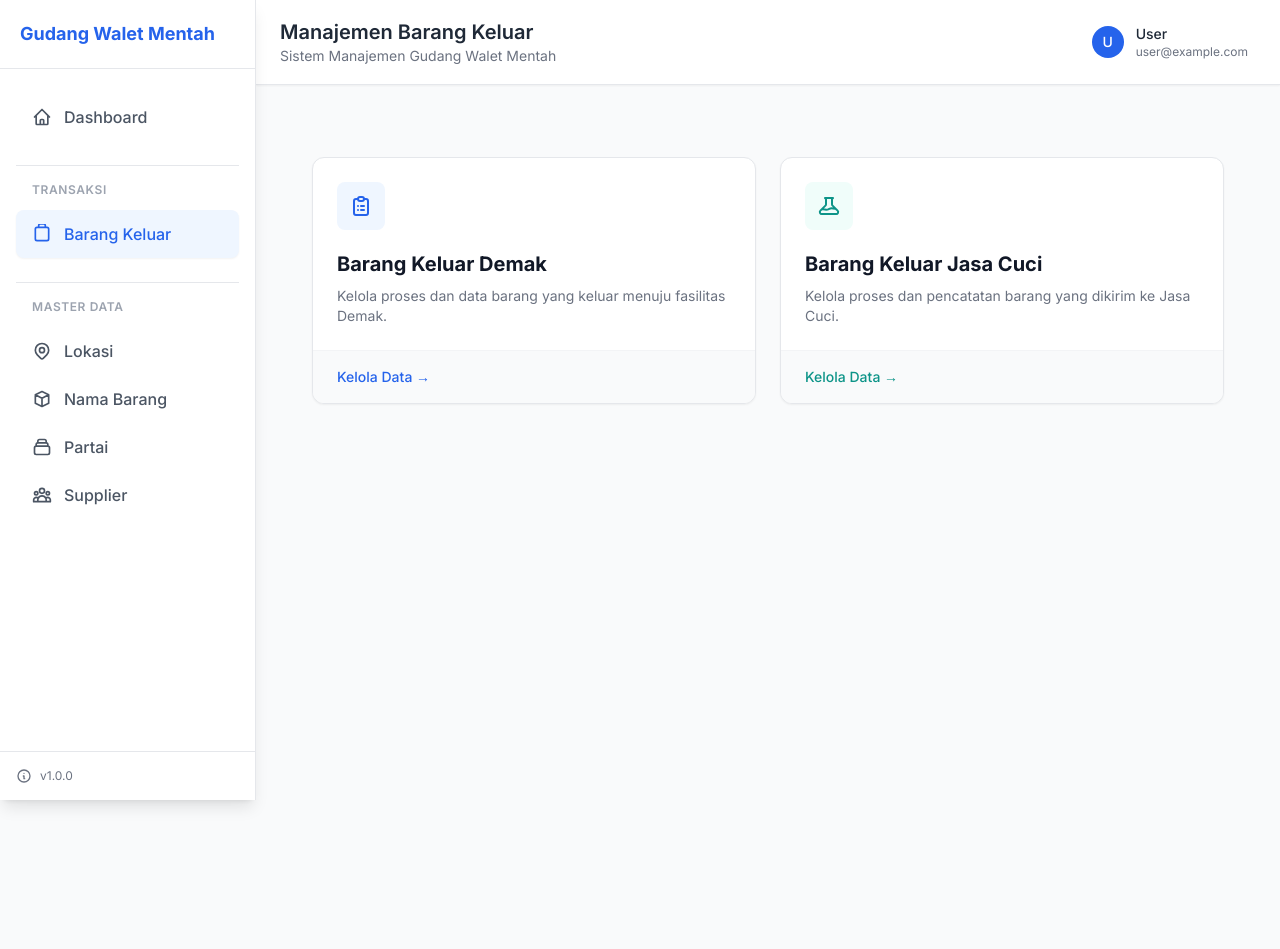
After one commit to ristack-tech/gudang-walet-mentah, a Laravel app: page /admin/barang-keluar in a window 1280 px wide. The commit adds this page. Run offline with Laravel 10, Linux system fonts and the light colour scheme; style sheets or scripts are compiled from the project's sources.

Commit message:
Create Frontend Barang Keluar

```diff
--- /dev/null
+++ b/resources/views/admin/barang-keluar/index.blade.php
@@ -0,0 +1,47 @@
+@extends('layouts.app')
+
+@section('title', 'Manajemen Barang Keluar')
+
+@section('content')
+    <div class="bg-gray-50 min-h-screen">
+        <div class="w-full px-4 sm:px-6 lg:px-8 py-8">
+
+            <!-- Cards -->
+            <div class="grid grid-cols-1 md:grid-cols-2 gap-6">
+                <!-- Card: Barang Keluar Demak -->
+                <a href="#" class="group bg-white rounded-xl border border-gray-200 shadow-sm hover:shadow-md hover:border-blue-500 transition-all duration-200 overflow-hidden flex flex-col">
+                    <div class="p-6 flex-grow">
+                        <div class="w-12 h-12 bg-blue-50 text-blue-600 rounded-lg flex items-center justify-center mb-5 group-hover:scale-110 transition-transform duration-200">
+                            <!-- Icon: Document/Clipboard -->
+                            <svg xmlns="http://www.w3.org/2000/svg" class="h-6 w-6" fill="none" viewBox="0 0 24 24" stroke="currentColor" stroke-width="2">
+                              <path stroke-linecap="round" stroke-linejoin="round" d="M9 5H7a2 2 0 00-2 2v12a2 2 0 002 2h10a2 2 0 002-2V7a2 2 0 00-2-2h-2M9 5a2 2 0 002 2h2a2 2 0 002-2M9 5a2 2 0 012-2h2a2 2 0 012 2m-3 7h3m-3 4h3m-6-4h.01M9 16h.01" />
+                            </svg>
+                        </div>
+                        <h2 class="text-xl font-bold text-gray-900 mb-2 group-hover:text-blue-600 transition-colors">Barang Keluar Demak</h2>
+                        <p class="text-gray-500 text-sm">Kelola proses dan data barang yang keluar menuju fasilitas Demak.</p>
+                    </div>
+                    <div class="bg-gray-50 px-6 py-4 border-t border-gray-100 flex items-center justify-between">
+                        <span class="text-sm font-medium text-blue-600">Kelola Data &rarr;</span>
+                    </div>
+                </a>
+
+                <!-- Card: Barang Keluar Jasa Cuci -->
+                <a href="#" class="group bg-white rounded-xl border border-gray-200 shadow-sm hover:shadow-md hover:border-teal-500 transition-all duration-200 overflow-hidden flex flex-col">
+                    <div class="p-6 flex-grow">
+                        <div class="w-12 h-12 bg-teal-50 text-teal-600 rounded-lg flex items-center justify-center mb-5 group-hover:scale-110 transition-transform duration-200">
+                            <!-- Icon: Beaker/Wash -->
+                            <svg xmlns="http://www.w3.org/2000/svg" class="h-6 w-6" fill="none" viewBox="0 0 24 24" stroke="currentColor" stroke-width="2">
+                              <path stroke-linecap="round" stroke-linejoin="round" d="M19.428 15.428a2 2 0 00-1.022-.547l-2.387-.477a6 6 0 00-3.86.517l-.318.158a6 6 0 01-3.86.517L6.05 15.21a2 2 0 00-1.806.547M8 4h8l-1 1v5.172a2 2 0 00.586 1.414l5 5c1.26 1.26.367 3.414-1.415 3.414H4.828c-1.782 0-2.674-2.154-1.414-3.414l5-5A2 2 0 009 10.172V5L8 4z" />
+                            </svg>
+                        </div>
+                        <h2 class="text-xl font-bold text-gray-900 mb-2 group-hover:text-teal-600 transition-colors">Barang Keluar Jasa Cuci</h2>
+                        <p class="text-gray-500 text-sm">Kelola proses dan pencatatan barang yang dikirim ke Jasa Cuci.</p>
+                    </div>
+                    <div class="bg-gray-50 px-6 py-4 border-t border-gray-100 flex items-center justify-between">
+                        <span class="text-sm font-medium text-teal-600">Kelola Data &rarr;</span>
+                    </div>
+                </a>
+            </div>
+        </div>
+    </div>
+@endsection
--- a/resources/views/partials/sidebar.blade.php
+++ b/resources/views/partials/sidebar.blade.php
@@ -18,6 +18,7 @@
             $isNamaBarang = request()->routeIs('nama-barang.*');
             $isPartai = request()->routeIs('partai.*');
             $isSupplier = request()->routeIs('supplier.*');
+            $isBarangKeluar = request()->routeIs('barang-keluar.*');
         @endphp
 
         <a href="{{ route('dashboard') }}"
@@ -31,6 +32,24 @@
             <span class="font-medium">Dashboard</span>
         </a>
 
+
+        <div class="pt-4">
+            <div class="border-t border-gray-200 mb-4"></div>
+            <h3 class="px-4 text-xs font-semibold text-gray-400 uppercase tracking-wider mb-3">
+                Transaksi
+            </h3>
+
+            <a href="{{ route('barang-keluar.index') }}"
+                class="flex items-center px-4 py-3 rounded-lg transition-all duration-200 group
+            {{ $isBarangKeluar ? 'bg-blue-50 text-blue-600 font-semibold shadow-sm' : 'text-gray-600 hover:bg-gray-50 hover:text-gray-800' }}">
+                <svg class="w-5 h-5 mr-3 flex-shrink-0" fill="none" stroke="currentColor" viewBox="0 0 24 24">
+                    <path stroke-linecap="round" stroke-linejoin="round" stroke-width="2"
+                        d="M8 4H6a2 2 0 00-2 2v12a2 2 0 002 2h12a2 2 0 002-2V6a2 2 0 00-2-2h-2M8 4H6a2 2 0 00-2 2v12a2 2 0 002 2h12a2 2 0 002-2V6a2 2 0 00-2-2h-2m-4-4h2a2 2 0 012 2v2H8V2a2 2 0 012-2z"></path>
+                </svg>
+                <span class="font-medium">Barang Keluar</span>
+            </a>
+
+        </div>
 
         <div class="pt-4">
             <div class="border-t border-gray-200 mb-4"></div>
--- a/routes/web.php
+++ b/routes/web.php
@@ -8,21 +8,20 @@ use App\Http\Controllers\Auth\AuthController;
 use App\Http\Controllers\Dashboard\DashboardController;
 use Illuminate\Support\Facades\Route;
 
-/*
-|--------------------------------------------------------------------------
-| Web Routes
-|--------------------------------------------------------------------------
-|
-| Here is where you can register web routes for your application. These
-| routes are loaded by the RouteServiceProvider and all of them will
-| be assigned to the "web" middleware group. Make something great!
-|
-*/
+/* |-------------------------------------------------------------------------- | Web Routes |-------------------------------------------------------------------------- | | Here is where you can register web routes for your application. These | routes are loaded by the RouteServiceProvider and all of them will | be assigned to the "web" middleware group. Make something great! | */
 
-Route::get("/", [AuthController::class, "showLogin"]);
-Route::get("/dashboard", [DashboardController::class, "index"])->name('dashboard');
+Route::get("/", [AuthController::class , "showLogin"]);
+Route::get("/dashboard", [DashboardController::class , "index"])->name('dashboard');
 
 Route::prefix('admin')->group(function () {
+
+    Route::get('barang-keluar', function () {
+            return view('admin.barang-keluar.index');
+        }
+        )->name('barang-keluar.index');
+
+
+        // master
         Route::resource('lokasi', LokasiController::class);
         Route::resource('nama-barang', NamaBarangController::class)->parameters([
             'nama-barang' => 'nama_barang'
```
Also changed, not shown: app/Http/Controllers/Admin/Transaksi/BarangKeluarDemakController.php (added, +11 -0 lines), app/Http/Controllers/Admin/Transaksi/BarangKeluarJasaCuciController.php (added, +11 -0 lines), app/Services/Admin/BarangKeluarDemakService.php (added, +9 -0 lines), app/Services/Admin/BarangKeluarJasaCuciService.php (added, +8 -0 lines), resources/views/admin/barang-keluar/jasa-cuci/create.blade.php (added), resources/views/admin/barang-keluar/jasa-cuci/edit.blade.php (added), resources/views/admin/barang-keluar/jasa-cuci/index.blade.php (added). Lines whose indentation alone changed are shown as unchanged.
